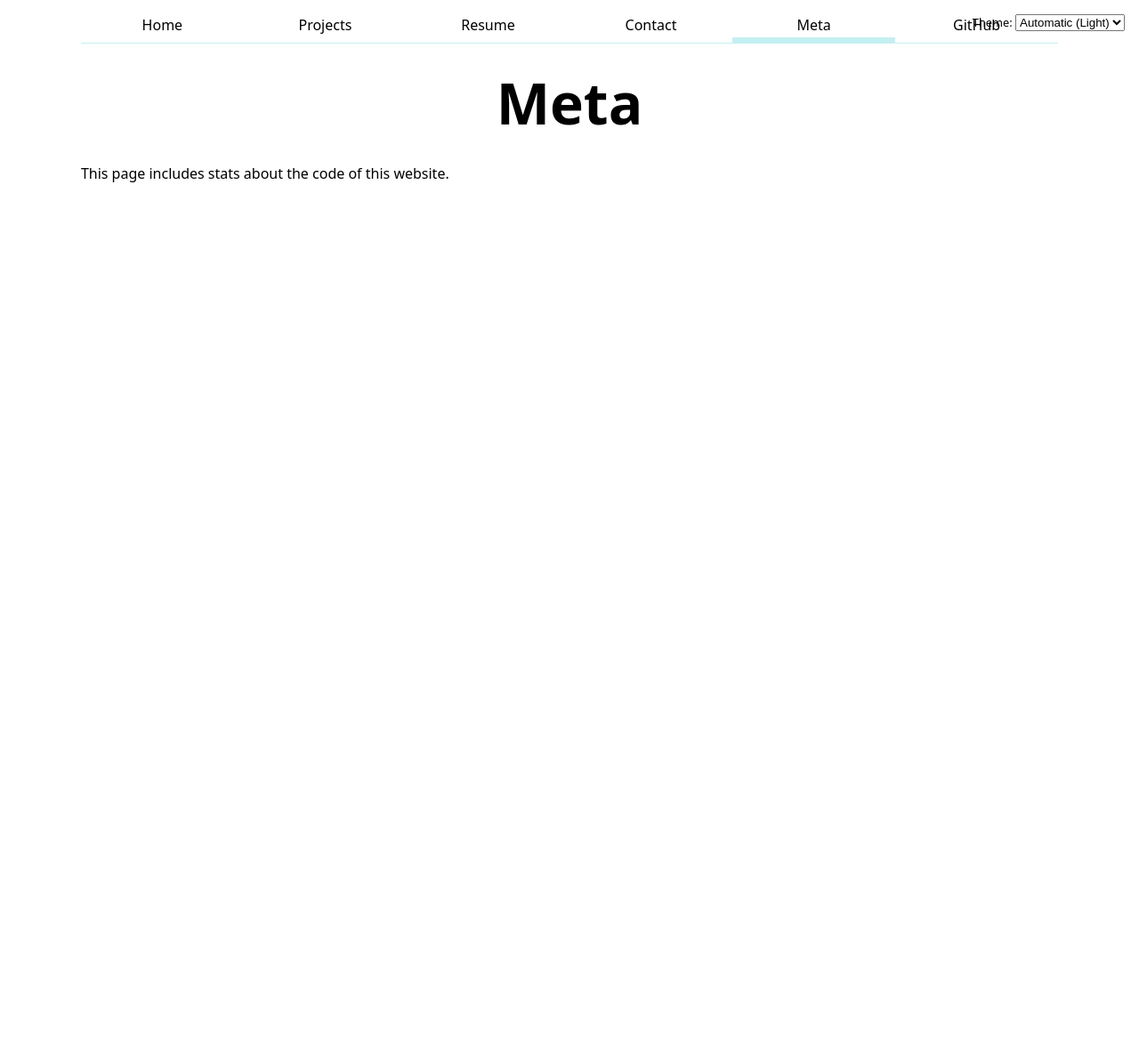
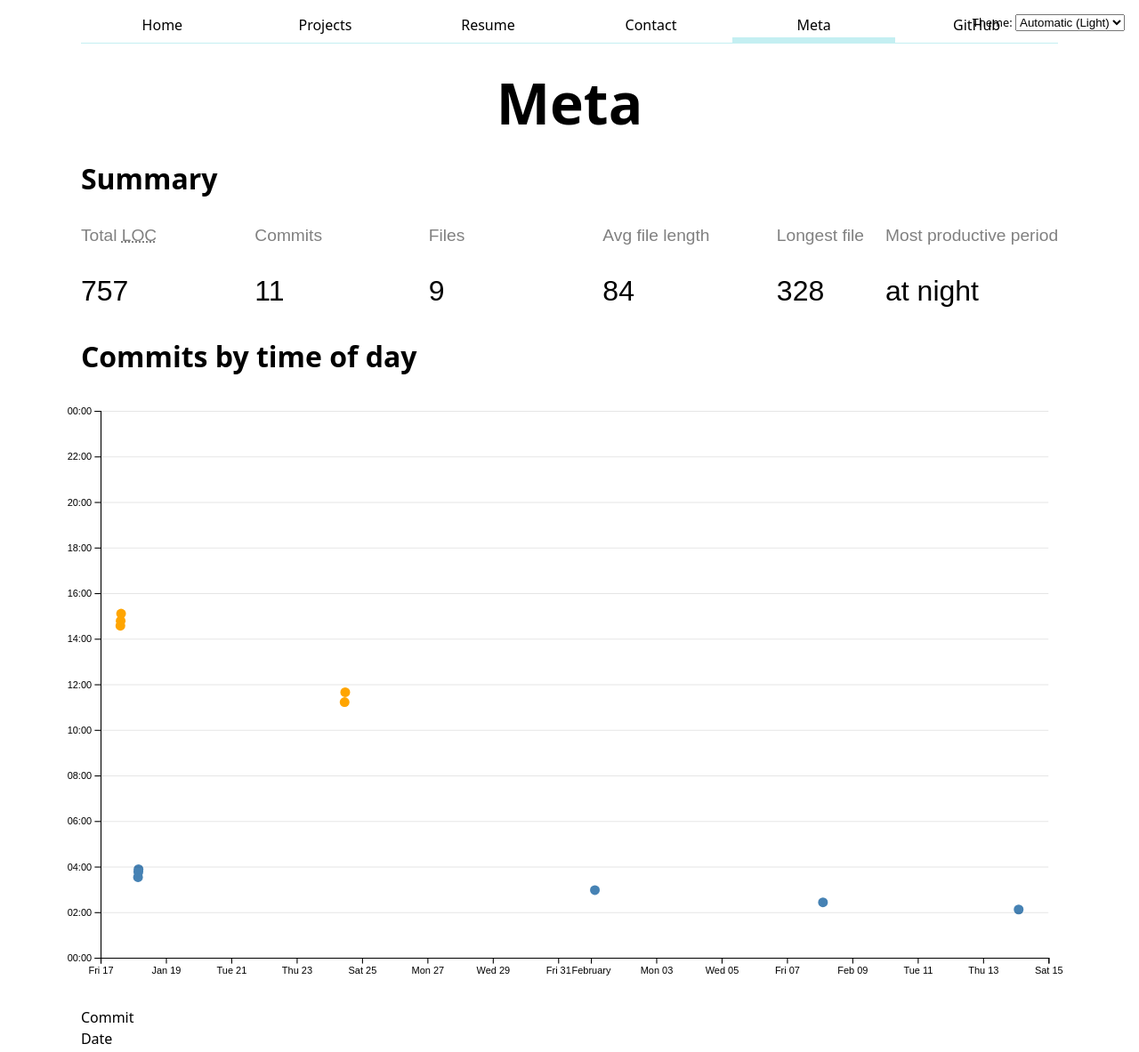
Before and after one commit to MarcoLIU27/portfolio, a website: page meta/index.html in a window 1280 px wide. Shown: the whole page at 89% size. Before the commit the page ends 800 px from the top, so only its background shows below. Drawn offline with nearby package versions, Linux system fonts and the light colour scheme.

Commit message:
Enhance meta page and styling for commit statistics visualization

```diff
--- a/meta/index.html
+++ b/meta/index.html
@@ -9,9 +9,23 @@
 </head>
 <body>
     <h1> Meta </h1>
-    <p>
-        This page includes stats about the code of this website.
-    </p>
+    <h2 class="section-title">Summary</h2>
+    <div id="profile-stats"></div>
+    <h2 class="section-title">Commits by time of day</h2>
+    <div id="chart"></div>
+    <dl id="commit-tooltip" class="info tooltip">
+        <dt>Commit</dt>
+        <dd>
+          <a href="" id="commit-link" target="_blank"></a>
+        </dd>
+
+        <dt>Date</dt>
+        <dd id="commit-date"></dd>
+
+        <!-- Add: Time, author, lines edited -->
+    </dl>
     <script type="module" src="../global.js"></script>
+    <script type="module" src="main.js"></script>
+    <script src="https://d3js.org/d3.v7.min.js"></script>
 </body>
 </html>
--- /dev/null
+++ b/meta/main.js
@@ -0,0 +1,178 @@
+let data = [];
+let commits = [];
+
+document.addEventListener('DOMContentLoaded', async () => {
+    await loadData();
+    createScatterplot();
+});
+
+async function loadData() {
+    data = await d3.csv('loc.csv', (row) => ({
+        ...row,
+        line: Number(row.line), // or just +row.line
+        depth: Number(row.depth),
+        length: Number(row.length),
+        date: new Date(row.date + 'T00:00' + row.timezone),
+        datetime: new Date(row.datetime),
+    }));
+    displayStats();
+}
+
+function processCommits() {
+    commits = d3
+        .groups(data, (d) => d.commit)
+        .map(([commit, lines]) => {
+            let first = lines[0];
+            let { author, date, time, timezone, datetime } = first;
+            let ret = {
+                id: commit,
+                url: 'https://github.com/vis-society/lab-7/commit/' + commit,
+                author,
+                date,
+                time,
+                timezone,
+                datetime,
+                hourFrac: datetime.getHours() + datetime.getMinutes() / 60,
+                totalLines: lines.length,
+            };
+
+            Object.defineProperty(ret, 'lines', {
+                value: lines,
+                configurable: true,
+                writable: true,
+                enumerable: true,
+            });
+
+            return ret;
+        });
+}
+
+function displayStats() {
+    // Process commits first
+    processCommits();
+
+    // Create the dl element
+    const dl = d3.select('#profile-stats').append('dl').attr('class', 'stats-container');
+
+    // Add total LOC
+    dl.append('dt').html('Total <abbr title="Lines of code">LOC</abbr>');
+    dl.append('dd').text(data.length);
+
+    // Add total commits
+    dl.append('dt').text('Commits');
+    dl.append('dd').text(commits.length);
+
+    // Add number of files in the codebase
+    dl.append('dt').text('Files');
+    dl.append('dd').text(d3.group(data, d => d.file).size);
+
+    //Average file length (in lines)
+    const fileLengths = d3.rollups(
+        data,
+        (v) => d3.max(v, (v) => v.line),
+        (d) => d.file
+    );
+    dl.append('dt').text('Avg file length');
+    dl.append('dd').text(Math.floor(d3.mean(fileLengths, d => d[1])));
+
+    // Longest file
+    dl.append('dt').text('Longest file');
+    dl.append('dd').text(Math.floor(d3.max(data, d => d.line)));
+
+    const workByPeriod = d3.rollups(
+        data,
+        (v) => v.length,
+        (d) => new Date(d.datetime).toLocaleString('en', { dayPeriod: 'short' })
+    );
+    const maxPeriod = d3.greatest(workByPeriod, (d) => d[1])?.[0];
+    dl.append('dt').text('Most productive period');
+    dl.append('dd').text(maxPeriod);
+
+}
+
+// Visualizing time and day of commits in a scatterplot
+function createScatterplot() {
+    const width = 1000;
+    const height = 600;
+
+    const svg = d3
+        .select('#chart')
+        .append('svg')
+        .attr('viewBox', `0 0 ${width} ${height}`)
+        .style('overflow', 'visible');
+
+    const xScale = d3
+        .scaleTime()
+        .domain(d3.extent(commits, (d) => d.datetime))
+        .nice();
+
+    const yScale = d3.scaleLinear().domain([0, 24]);
+
+    const margin = { top: 10, right: 10, bottom: 30, left: 20 };
+    const usableArea = {
+        top: margin.top,
+        right: width - margin.right,
+        bottom: height - margin.bottom,
+        left: margin.left,
+        width: width - margin.left - margin.right,
+        height: height - margin.top - margin.bottom,
+    };
+
+    // Update scales with new ranges
+    xScale.range([usableArea.left, usableArea.right]);
+    yScale.range([usableArea.bottom, usableArea.top]);
+
+    // Create the axes
+    const xAxis = d3.axisBottom(xScale);
+    const yAxis = d3
+        .axisLeft(yScale)
+        .tickFormat((d) => String(d % 24).padStart(2, '0') + ':00');
+
+    // Add X axis
+    svg
+        .append('g')
+        .attr('transform', `translate(0, ${usableArea.bottom})`)
+        .call(xAxis);
+
+    // Add Y axis
+    svg
+        .append('g')
+        .attr('transform', `translate(${usableArea.left}, 0)`)
+        .call(yAxis);
+
+    const dots = svg.append('g').attr('class', 'dots');
+
+    dots
+        .selectAll('circle')
+        .data(commits)
+        .join('circle')
+        .attr('cx', (d) => xScale(d.datetime))
+        .attr('cy', (d) => yScale(d.hourFrac))
+        .attr('r', 5)
+        .attr('fill', d => {
+            const hour = d.datetime.getHours();
+            return (hour >= 6 && hour < 18) ? 'orange' : 'steelblue';
+        });
+
+    // Add gridlines BEFORE the axes
+    const gridlines = svg
+        .append('g')
+        .attr('class', 'gridlines')
+        .attr('transform', `translate(${usableArea.left}, 0)`);
+
+    // Create gridlines as an axis with no labels and full-width ticks
+    gridlines.call(d3.axisLeft(yScale).tickFormat('').tickSize(-usableArea.width));
+}
+
+function updateTooltipContent(commit) {
+    const link = document.getElementById('commit-link');
+    const date = document.getElementById('commit-date');
+
+    if (Object.keys(commit).length === 0) return;
+
+    link.href = commit.url;
+    link.textContent = commit.id;
+    date.textContent = commit.datetime?.toLocaleString('en', {
+      dateStyle: 'full',
+    });
+  }
--- a/style.css
+++ b/style.css
@@ -9,7 +9,7 @@ html {
 
 body {
     /* Set line height to 1.5 times the font size
-         and use the OS’s UI font as the website font
+         and use the OS's UI font as the website font
        */
     font: 100%/1.5 system-ui;
     max-width: 120ch;
@@ -208,14 +208,13 @@ nav a:hover {
 
 #profile-stats dt {
     grid-row: 1;
-    font-size: 1.4rem;
-    margin-bottom: 0.5rem;
+    font-size: 1.2rem;
     color: grey;
 }
 
 #profile-stats dd {
     grid-row: 2;
-    font-size: 3rem;
+    font-size: 2rem;
     margin: 0;
 }
 
@@ -309,20 +308,31 @@ nav a:hover {
 
 &:has(path:hover) {
     path:not(:hover) {
-      opacity: 0.5;
+        opacity: 0.5;
     }
 }
+
 path {
     transition: 300ms;
 }
+
 .selected {
     --color: oklch(60% 45% 0) !important;
 
     &:is(path) {
-      fill: var(--color);
+        fill: var(--color);
     }
 }
 
 path {
     cursor: pointer;
 }
+
+.gridlines line {
+    stroke: currentColor;
+    opacity: 0.1;
+}
+
+.gridlines path {
+    display: none;
+}
```
Also changed, not shown: styles.css (deleted).
